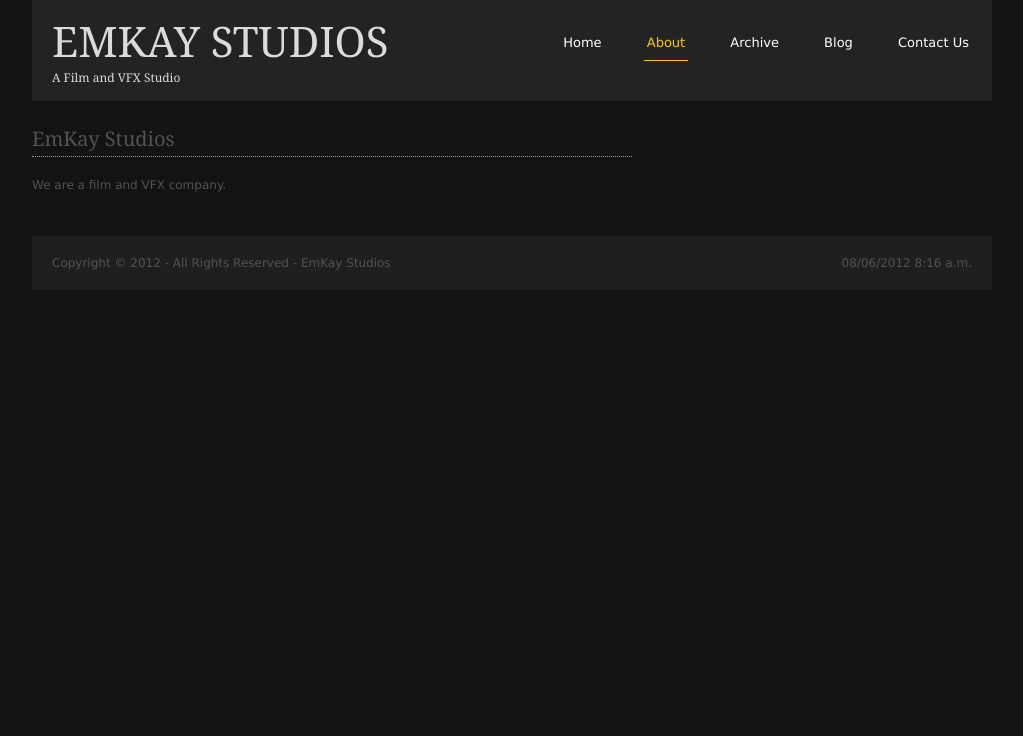
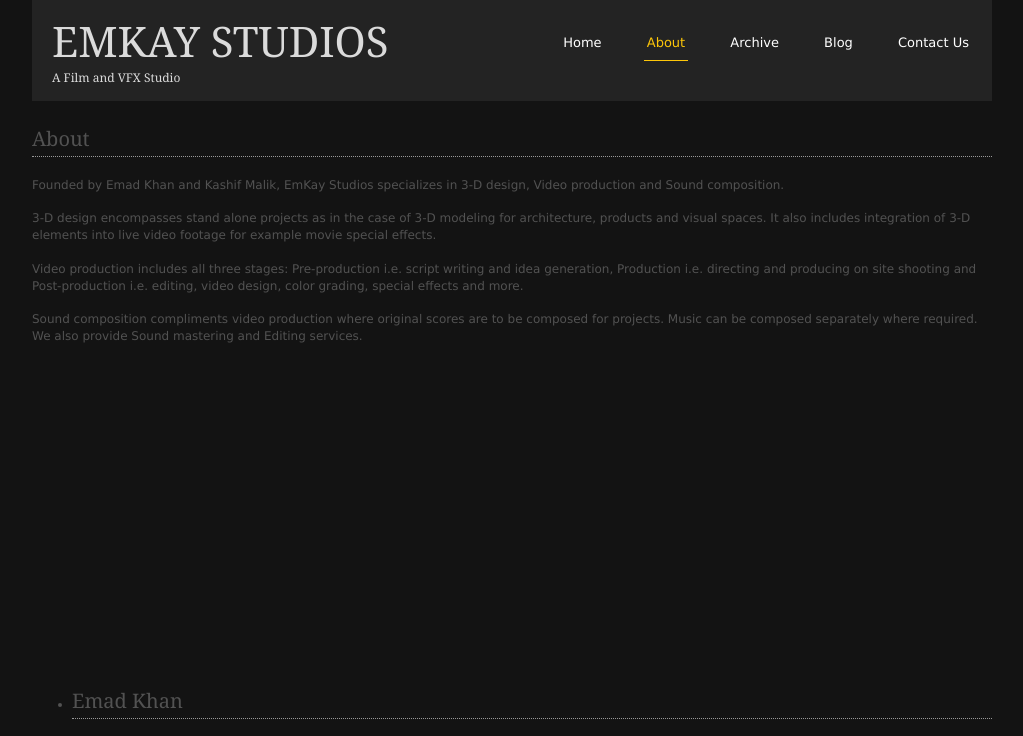
Before and after one commit to kalail/emkaystudios, a Django app: page /about/ in a window 1280 px wide. Shown: the top 736 px of the page, without its empty margins (128-1151 px from the left). Before the commit the page ends 270 px from the top, so only its background shows below. Run offline with Django 3.2, Linux system fonts and the light colour scheme.

Commit message:
Set up blog
-Add about information.
-Remove redundant HTML tags

```diff
--- a/emkaystudios/urls.py
+++ b/emkaystudios/urls.py
@@ -14,7 +14,7 @@
 
     # Uncomment the next line to enable the admin:
     url(r'^admin/', include(admin.site.urls)),
-    # url(r'^blog/', include(blog.urls)),
+    url(r'^blog/', include('blog.urls')),
     url(r'^about/$', 'emkaystudios.views.about'),
     url(r'^contact/$', 'emkaystudios.views.contact'),
     url(r'^archive/$', 'emkaystudios.views.archive'),
--- a/templates/about.html
+++ b/templates/about.html
@@ -4,22 +4,83 @@
 
 {% block nav_bar %}
 	<li><a href={% url emkaystudios.views.index %}>Home</a></li>
-    <li class="active"><a href={% url emkaystudios.views.about %}>About</a></li>
-    <li><a href={% url emkaystudios.views.archive %}>Archive</a></li>
-    <li><a href={% url emkaystudios.views.coming_soon %}>Blog</a></li>
-    <li class="last"><a href={% url emkaystudios.views.contact %}>Contact Us</a></li>
+	<li class="active"><a href={% url emkaystudios.views.about %}>About</a></li>
+	<li><a href={% url emkaystudios.views.archive %}>Archive</a></li>
+	<li><a href={% url blog.views.index %}>Blog</a></li>
+	<li class="last"><a href={% url emkaystudios.views.contact %}>Contact Us</a></li>
 {% endblock nav_bar %}
 
 {% block content %}
 
 <div class="wrapper">
   	<div id="container">
-    	<div id="content">
-      		<h2>EmKay Studios</h2>
-      		<p>We are a film and VFX company.</p>
-    	</div>
-    	<br class="clear" />
-  	</div>
+		<h2>About</h2>
+		<p>
+			Founded by Emad Khan and Kashif Malik, EmKay Studios specializes in 3-D design, Video production and Sound composition.
+			<br>
+			<br>
+			3-D design encompasses stand alone projects as in the case of 3-D modeling for architecture, products and visual spaces. It also includes integration of 3-D elements into live video footage for example movie special effects.
+			<br>
+			<br>
+			Video production includes all three stages: Pre-production i.e. script writing and idea generation, Production i.e. directing and producing on site shooting and Post-production i.e. editing, video design, color grading, special effects and more.
+			<br>
+			<br>
+			Sound composition compliments video production where original scores are to be composed for projects. Music can be composed separately where required. We also provide Sound mastering and Editing services.
+		</p>
+    	<ul>
+    		<br class="clear" />
+        	<br class="clear" />
+        	<br class="clear" />
+        	<br class="clear" />
+        	<br class="clear" />
+        	<br class="clear" />
+        	<br class="clear" />
+        	<br class="clear" />
+        	<br class="clear" />
+        	<br class="clear" />
+        	<br class="clear" />
+        	<br class="clear" />
+        	<br class="clear" />
+        	<br class="clear" />
+        	<br class="clear" />
+        	<br class="clear" />
+        	<br class="clear" />
+        	<br class="clear" />
+        	<br class="clear" />
+        	<br class="clear" />
+          	<li>
+            	<h2>Emad Khan</h2>
+            	<p><img class="imgl" src="http://www.tes.co.uk/magazine/graphics/graphic_placeholder_60x60.gif" alt="" /></p>
+            	<p>Nullamlacus dui ipsum conseque loborttis non euisque morbi penas dapibulum orna. Urnaultrices quis curabitur phasellentesque congue magnis vestibulum quismodo nulla et feugiat. Adipisciniapellentum leo ut consequam ris felit elit id nibh sociis malesuada.</p>
+          	</li>
+          	<br class="clear" />
+        	<br class="clear" />
+        	<br class="clear" />
+        	<br class="clear" />
+        	<br class="clear" />
+        	<br class="clear" />
+        	<br class="clear" />
+        	<br class="clear" />
+        	<br class="clear" />
+        	<br class="clear" />
+        	<br class="clear" />
+        	<br class="clear" />
+        	<br class="clear" />
+        	<br class="clear" />
+        	<br class="clear" />
+        	<br class="clear" />
+        	<br class="clear" />
+        	<br class="clear" />
+        	<br class="clear" />
+        	<br class="clear" />
+          	<li>
+            	<h2>Kashif Malik</h2>
+            	<p><img class="imgl" src="http://www.tes.co.uk/magazine/graphics/graphic_placeholder_60x60.gif" alt="" /></p>
+            	<p>Nullamlacus dui ipsum conseque loborttis non euisque morbi penas dapibulum orna. Urnaultrices quis curabitur phasellentesque congue magnis vestibulum quismodo nulla et feugiat. Adipisciniapellentum leo ut consequam ris felit elit id nibh sociis malesuada.</p>
+            	<br class="clear" />
+          	</li>
+    	</ul>
+	</div>
 </div>
 
 {% endblock content %}
--- a/templates/base.html
+++ b/templates/base.html
@@ -19,7 +19,7 @@
                         <li class="active"><a href={% url emkaystudios.views.index %}>Home</a></li>
                         <li><a href={% url emkaystudios.views.about %}>About</a></li>
                         <li><a href={% url emkaystudios.views.archive %}>Archive</a></li>
-                        <li><a href={% url emkaystudios.views.coming_soon %}>Blog</a></li>
+                        <li><a href={% url blog.views.index %}>Blog</a></li>
                         <li class="last"><a href={% url emkaystudios.views.contact %}>Contact Us</a></li>
                         {% endblock nav_bar %}
                     </ul>
--- a/templates/index.html
+++ b/templates/index.html
@@ -20,6 +20,7 @@
   	<div id="container">
     	<div id="content">
       		<h2>{{latest_announcement.title}}</h2>
+          <div class="submitdate">{{latest_announcement.created_on|timesince}} ago</div>
       		<p>{{latest_announcement.body|safe}}</p>
     	</div>
     	<div id="column">
```
Also changed, not shown: templates/blog/base.html (added, +11 -0 lines), templates/blog/index.html (added, +23 -0 lines), templates/coming_soon.html (+2 -5 lines).
